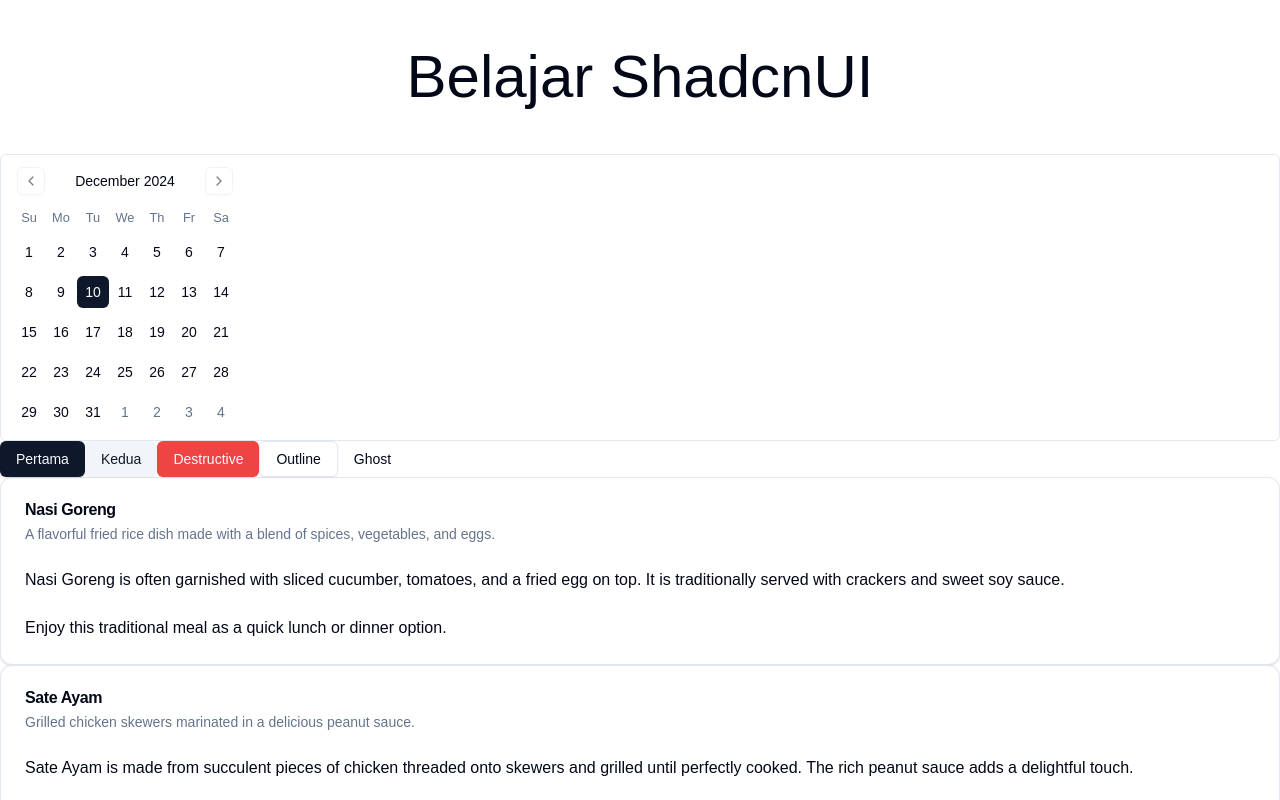
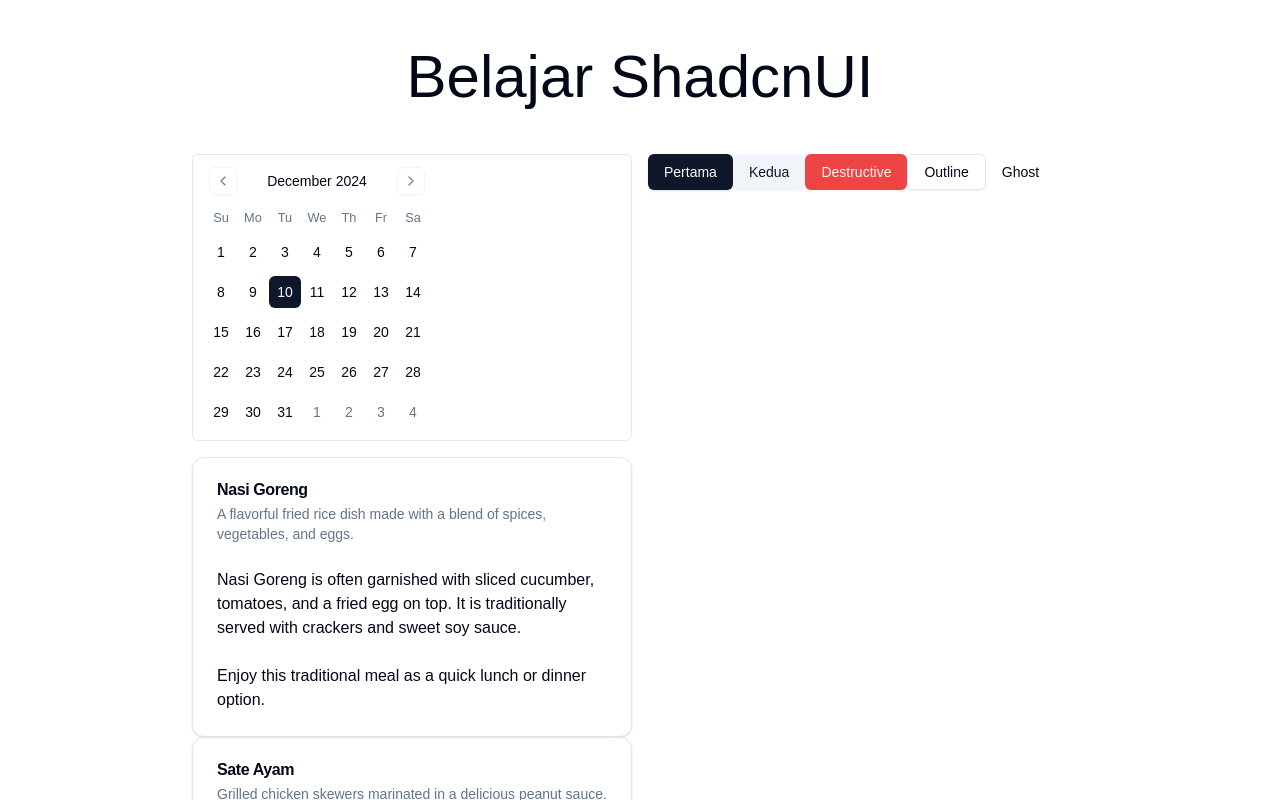
Before and after one commit to calvinrahmat/belajar-leonard, a Next.js app: page / in a window 1280 px wide. Shown: the top 800 px of the page. Built offline with nearby package versions, Linux system fonts and the light colour scheme.

Commit message:
updated by Leon

```diff
--- a/app/page.tsx
+++ b/app/page.tsx
@@ -19,6 +19,7 @@
 
     <div>
       <h1 className="flex justify-center p-8 text-[60px]"> Belajar ShadcnUI</h1>
+      <div className="grid grid-cols-1 md:grid-cols-2 gap-4 max-w-4xl mx-auto">
         <div>
         <Calendar
           mode="single"
@@ -56,6 +57,6 @@
             )}
         </div>
       </div>
+    </div>
   )
-
 }
```
Lines whose indentation alone changed are shown as unchanged.
